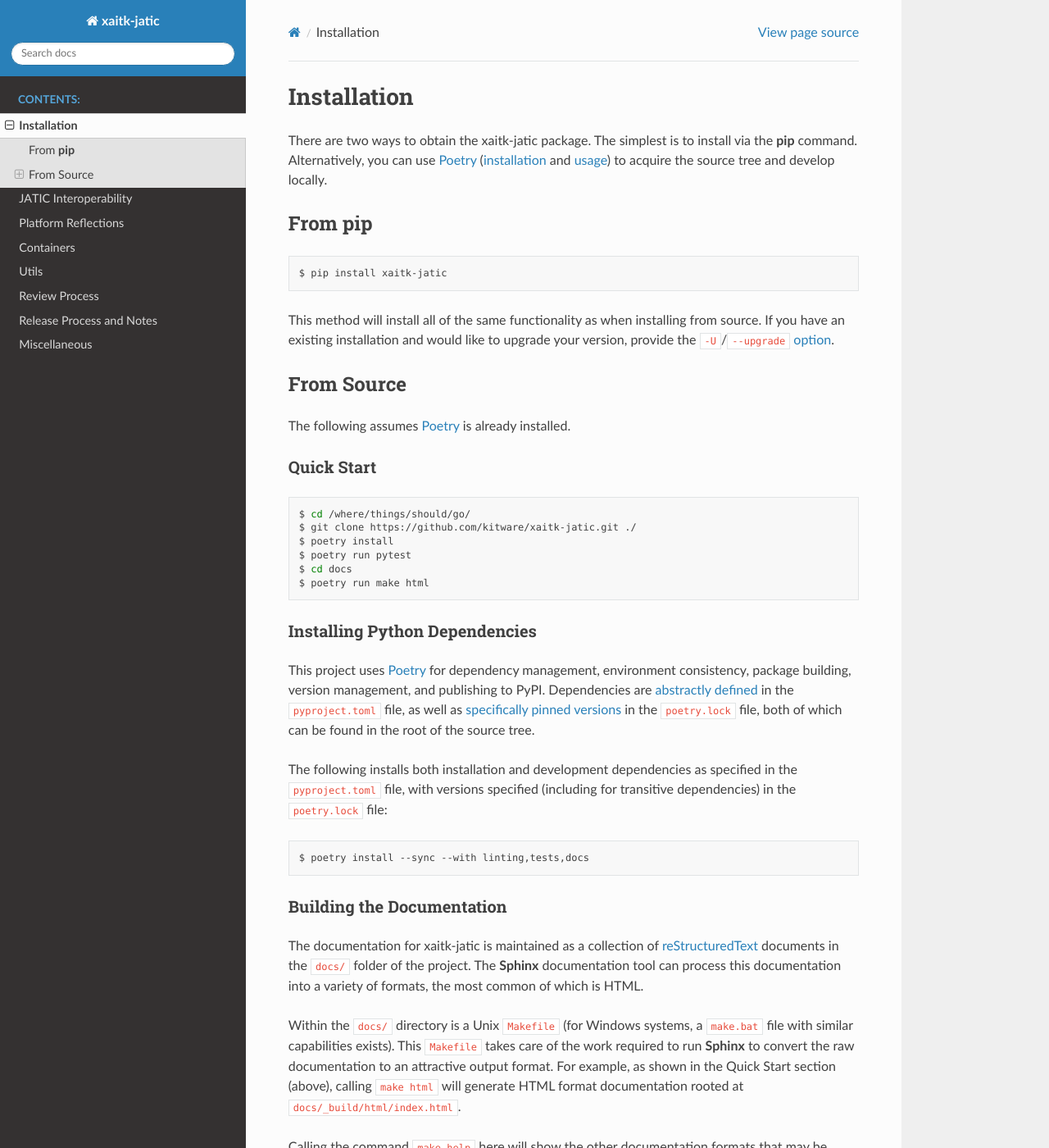
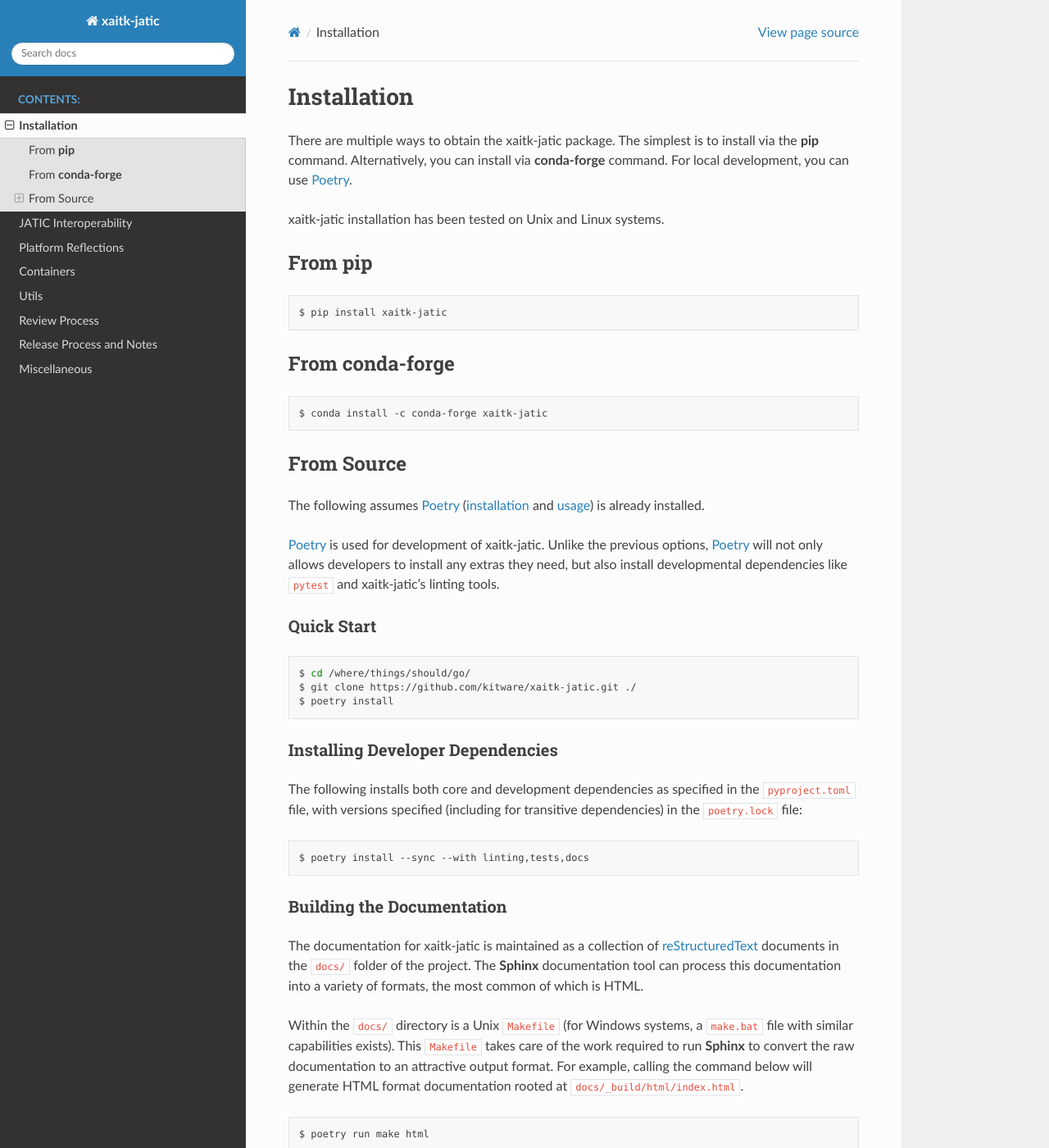
Before and after one commit to Kitware/xaitk-jatic, a Sphinx documentation site: the page built from docs/installation.rst, in a window 1280 px wide and 1400 px high. Shown: the whole window at 82% size. Built offline with Sphinx 7.4.7 and the Read the Docs theme 3.1.0, drawn with Linux system fonts in a browser that asks for light colours.

Commit message:
Auto Merge Request - ac654a85

```diff
--- a/docs/installation.rst
+++ b/docs/installation.rst
@@ -3,20 +3,17 @@
 Installation
 ============
 
-There are two ways to obtain the xaitk-jatic package.
+There are multiple ways to obtain the xaitk-jatic package.
 The simplest is to install via the :command:`pip` command.
-Alternatively, you can use `Poetry`_ (`installation`_ and `usage`_) to acquire the source tree and
-develop locally.
+Alternatively, you can install via :command:`conda-forge` command.
+For local development, you can use `Poetry`_.
 
-
-.. _installation: Poetry-installation_
-.. _usage: Poetry-usage_
+xaitk-jatic installation has been tested on Unix and Linux systems.
 
 .. :auto introduction:
 
 
 .. :auto install-commands:
-
 
 From :command:`pip`
 -------------------
@@ -25,20 +22,24 @@ From :command:`pip`
 
     pip install xaitk-jatic
 
-This method will install all of the same functionality as when installing from source.
-If you have an existing installation and would like to upgrade your version,
-provide the ``-U``/``--upgrade`` `option`__.
+From :command:`conda-forge`
+---------------------------
 
-__ Pip-install-upgrade_
+.. prompt:: bash
+
+    conda install -c conda-forge xaitk-jatic
 
 .. :auto install-commands:
 
 .. :auto from-source:
 
-
 From Source
 -----------
-The following assumes `Poetry`_ is already installed.
+The following assumes `Poetry`_ (`installation`_ and `usage`_) is already installed.
+
+`Poetry`_ is used for development of xaitk-jatic. Unlike the previous options,
+`Poetry`_ will not only allows developers to install any extras they need,
+but also install developmental dependencies like ``pytest`` and xaitk-jatic's linting tools.
 
 .. :auto from-source:
 
@@ -52,27 +53,15 @@ Quick Start
     cd /where/things/should/go/
     git clone https://github.com/kitware/xaitk-jatic.git ./
     poetry install
-    poetry run pytest
-    cd docs
-    poetry run make html
 
 .. :auto quick-start:
 
 .. :auto dev-deps:
 
+Installing Developer Dependencies
+^^^^^^^^^^^^^^^^^^^^^^^^^^^^^^^^^
 
-Installing Python Dependencies
-^^^^^^^^^^^^^^^^^^^^^^^^^^^^^^
-This project uses `Poetry`_ for dependency management, environment consistency,
-package building, version management, and publishing to PyPI.
-Dependencies are `abstractly defined`_ in the :file:`pyproject.toml` file, as
-well as `specifically pinned versions`_ in the :file:`poetry.lock` file, both
-of which can be found in the root of the source tree.
-
-.. _abstractly defined: Poetry-dependencies_
-.. _specifically pinned versions: Poetry-poetrylock_
-
-The following installs both installation and development dependencies as
+The following installs both core and development dependencies as
 specified in the :file:`pyproject.toml` file, with versions specified
 (including for transitive dependencies) in the :file:`poetry.lock` file:
 
@@ -83,7 +72,6 @@ specified in the :file:`pyproject.toml` file, with versions specified
 .. :auto dev-deps:
 
 .. :auto build-docs:
-
 
 Building the Documentation
 ^^^^^^^^^^^^^^^^^^^^^^^^^^
@@ -96,8 +84,13 @@ Within the :file:`docs/` directory is a Unix :file:`Makefile` (for Windows
 systems, a :file:`make.bat` file with similar capabilities exists).
 This :file:`Makefile` takes care of the work required to run :program:`Sphinx`
 to convert the raw documentation to an attractive output format.
-For example, as shown in the Quick Start section (above), calling ``make html`` will generate
+For example, calling the command below will generate
 HTML format documentation rooted at :file:`docs/_build/html/index.html`.
+
+.. prompt:: bash
+
+    poetry run make html
+
 
 Calling the command ``make help`` here will show the other documentation
 formats that may be available (although be aware that some of them require
@@ -106,7 +99,6 @@ additional dependencies such as :program:`TeX` or :program:`LaTeX`).
 .. :auto build-docs:
 
 .. :auto live-preview:
-
 
 Live Preview
 """"""""""""
@@ -133,14 +125,9 @@ preview of the rendered documentation.
 
 .. :auto installation-links:
 
-
-.. _Pip-install-upgrade: https://pip.pypa.io/en/stable/reference/pip_install/#cmdoption-U
 .. _Poetry: https://python-poetry.org
-.. _Poetry-installation: https://python-poetry.org/docs/#installation
-.. _Poetry-usage: https://python-poetry.org/docs/basic-usage/
-.. _Poetry-poetrylock: https://python-poetry.org/docs/basic-usage/#installing-with-poetrylock
-.. _Poetry-dependencies: https://python-poetry.org/docs/pyproject/#dependencies-and-dev-dependencies
-.. _Sphinx: http://sphinx-doc.org/
+.. _installation: https://python-poetry.org/docs/#installation
+.. _usage: https://python-poetry.org/docs/basic-usage/
 .. _reStructuredText: http://docutils.sourceforge.net/rst.html
 
 .. :auto installation-links:
--- a/pyproject.toml
+++ b/pyproject.toml
@@ -104,6 +104,7 @@ syrupy = ">=4.0.0"
 # Jupyter notebook testing
 notebook = ">=7.2.2"
 papermill = ">=2.4.0"
+pyright = {version=">=1.1.320",extras=["nodejs"]}
 # :auto tests:
 # maite protocol testing
 maite = { version = "^0.7.1", extras = ["test"] }
```
Also changed, not shown: README.md (+30 -12 lines), docs/index.rst (+7 -0 lines), 1 other file.
